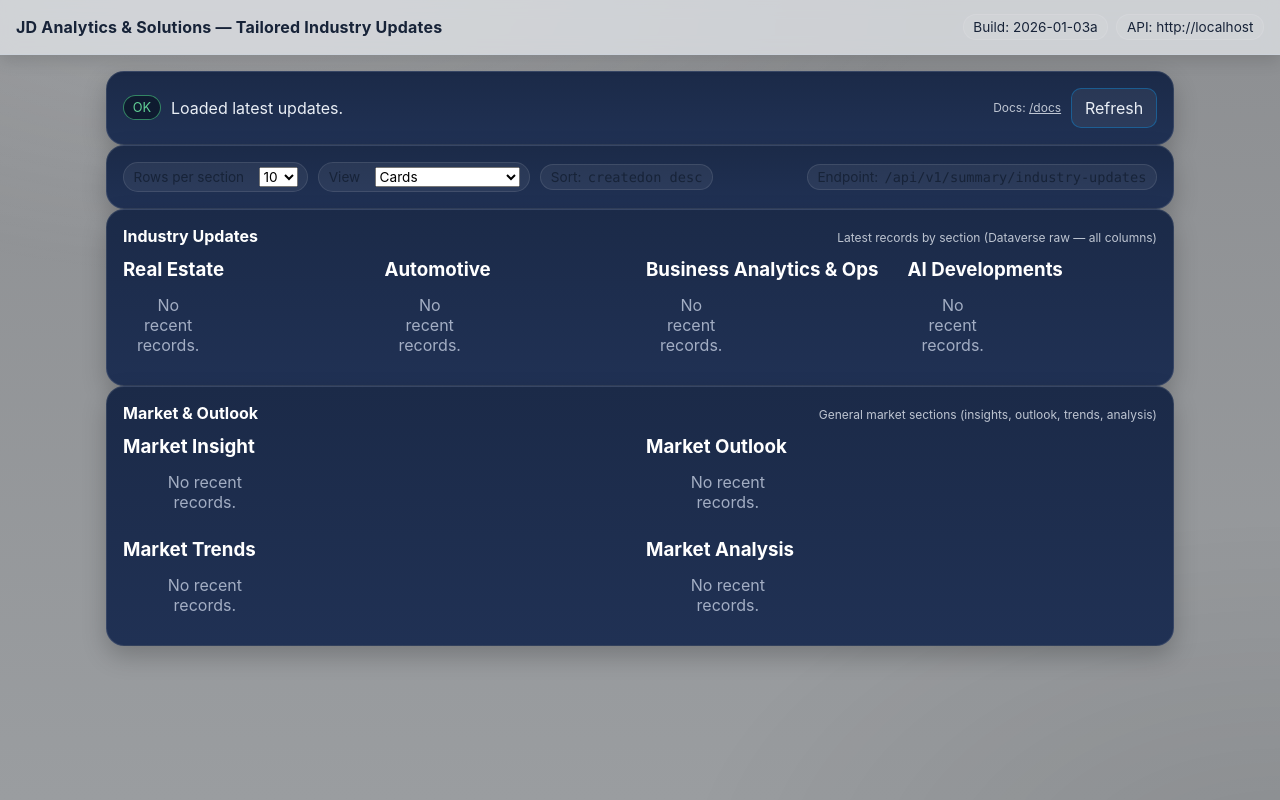
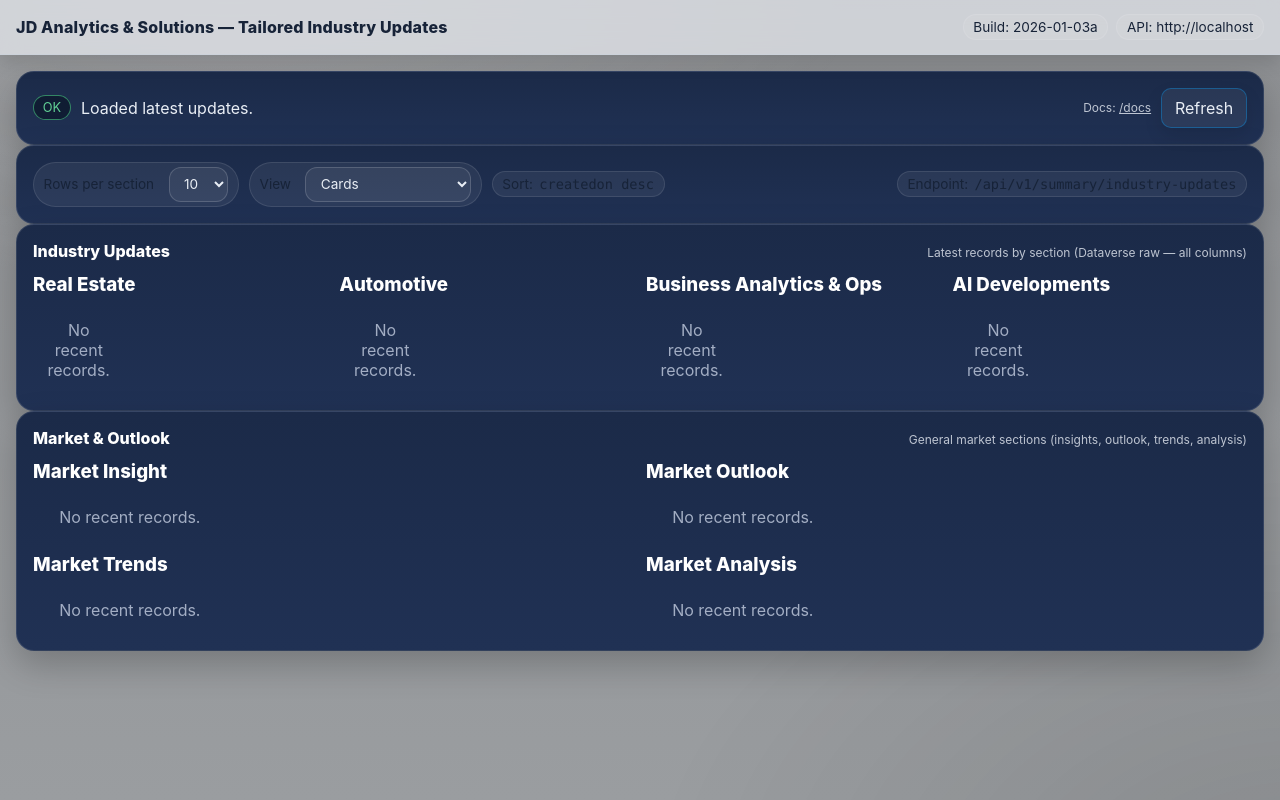
Before and after one commit to jdanalyticsandsolutions/jdas-dashboard, a FastAPI app: page / in a window 1280 px wide. Run offline with FastAPI, Linux system fonts and the light colour scheme.

Commit message:
Update style.css

```diff
--- a/static/style.css
+++ b/static/style.css
@@ -1,139 +1,203 @@
 /* ======================================
    JD Analytics & Solutions
    Tailored Industry Updates Dashboard
-   Clean Steel + Navy (JDAS style)
+   Clean Steel + Navy (Smooth JDAS style)
    ====================================== */
 
+/* ===== Theme Tokens ===== */
 :root{
-  /* Background: steel/gray (light) */
+  /* Page background (steel) */
   --bg-0:#8d8f92;
   --bg-1:#9a9da0;
 
-  /* Navy scales */
+  /* Navy stack */
+  --navy-950:#0b1220;
   --navy-900:#101a2b;
+  --navy-850:#14203a;
   --navy-800:#172338;
+  --navy-750:#1a2944;
   --navy-700:#1b2a48;
   --navy-650:#203154;
   --navy-600:#243557;
 
-  /* Accents (kept minimal; avoid heavy orange) */
+  /* Accents (minimal) */
   --blue-500:#5a8dee;
   --blue-400:#7aa3f1;
   --teal-400:#61d095;
 
-  /* Steel + text */
+  /* Neutrals / text */
   --steel-50:#f4f7fb;
   --steel-100:#eef2f7;
   --steel-200:#dde3ea;
   --steel-300:#ccd2da;
+
   --text-dark:#2f3b4c;
   --text-light:#e9eef5;
+
   --danger:#e14b4b;
 
-  /* Shared */
+  /* Surfaces / effects */
   --radius:18px;
-  --shadow:0 10px 24px rgba(0,0,0,.22);
+  --radius-sm:14px;
+  --shadow:0 14px 34px rgba(0,0,0,.22);
+  --shadow-soft:0 10px 22px rgba(0,0,0,.14);
   --border-dark:rgba(255,255,255,.12);
+  --border-dark-2:rgba(255,255,255,.18);
+
+  /* Layout */
+  --container:1280px; /* IMPORTANT: wider so 4 columns don't spill */
 }
 
-/* ===== Base / Reset ===== */
-*{box-sizing:border-box;margin:0;padding:0}
-html,body{height:100%}
+/* ===== Reset ===== */
+*{ box-sizing:border-box; margin:0; padding:0; }
+html,body{ height:100%; }
 
 body{
-  font-family:Inter,ui-sans-serif,system-ui,-apple-system,Segoe UI,Roboto,Helvetica,Arial,sans-serif;
+  font-family: Inter, ui-sans-serif, system-ui, -apple-system, Segoe UI, Roboto, Helvetica, Arial, sans-serif;
   color:var(--text-dark);
-  background:linear-gradient(180deg,var(--bg-0) 0%, var(--bg-1) 100%);
+  background: linear-gradient(180deg, var(--bg-0) 0%, var(--bg-1) 100%);
+  -webkit-font-smoothing: antialiased;
+  text-rendering: optimizeLegibility;
 }
 
-/* Soft lighting */
+/* Soft lighting overlay */
 body::before{
   content:"";
   position:fixed; inset:0;
-  pointer-events:none; z-index:0;
+  pointer-events:none;
+  z-index:0;
   background:
-    radial-gradient(1200px 600px at 20% -10%, rgba(255,255,255,.16), transparent 60%),
-    radial-gradient(1000px 600px at 100% 110%, rgba(0,0,0,.10), transparent 60%);
+    radial-gradient(1100px 620px at 18% -10%, rgba(255,255,255,.16), transparent 60%),
+    radial-gradient(1100px 700px at 102% 112%, rgba(0,0,0,.12), transparent 60%);
 }
 
 /* ===== App Bar ===== */
 .appbar{
-  position:sticky; top:0; z-index:10;
-  display:flex; align-items:center; justify-content:space-between;
-  gap:12px; padding:14px 16px;
-  background:rgba(232,235,240,.70);
-  backdrop-filter:blur(8px) saturate(1.1);
-  border-bottom:1px solid var(--steel-300);
-  box-shadow:0 6px 16px rgba(0,0,0,.12);
+  position:sticky;
+  top:0;
+  z-index:10;
+  display:flex;
+  align-items:center;
+  justify-content:space-between;
+  gap:12px;
+  padding:14px 16px;
+
+  background: rgba(232,235,240,.72);
+  border-bottom: 1px solid var(--steel-300);
+  box-shadow: 0 8px 18px rgba(0,0,0,.12);
+  backdrop-filter: blur(10px) saturate(1.15);
 }
+
 .title{
   color:var(--navy-800);
   font-size:16px;
-  font-weight:750;
-  letter-spacing:.2px
+  font-weight:800;
+  letter-spacing:.2px;
 }
-.right{ display:flex; gap:8px; align-items:center; flex-wrap:wrap }
 
-/* Pills (light) */
+.right{
+  display:flex;
+  gap:8px;
+  align-items:center;
+  flex-wrap:wrap;
+}
+
+/* Pills */
 .pill{
   border:1px solid var(--steel-300);
   color:var(--navy-800);
-  background:linear-gradient(180deg,#eef2f7,#e3e8ee);
-  border-radius:999px; padding:4px 10px; font-size:12px;
+  background: linear-gradient(180deg, #eef2f7, #e3e8ee);
+  border-radius:999px;
+  padding:5px 10px;
+  font-size:12px;
 }
 
 /* ===== Layout ===== */
 .container{
-  max-width:1100px;
-  margin:0 auto;
-  padding:16px;
+  max-width: var(--container);
+  margin: 0 auto;
+  padding: 16px;
   position:relative;
-  z-index:1
+  z-index:1;
 }
 
-/* ===== Cards ===== */
+/* If you have any “panel wrapper” around sections, keep it from clipping */
+.card,
+.panel{
+  overflow: visible; /* prevents child grids from visually “escaping” due to clipping */
+}
+
+/* ===== Cards / Panels ===== */
 .card{
-  background:linear-gradient(180deg, var(--navy-700), var(--navy-650));
-  color:var(--text-light);
-  border:1px solid rgba(255,255,255,.10);
-  border-radius:var(--radius);
-  padding:16px;
-  box-shadow:var(--shadow);
-  transition:border-color .2s ease, transform .08s ease;
+  background: linear-gradient(180deg, var(--navy-700), var(--navy-650));
+  color: var(--text-light);
+  border: 1px solid rgba(255,255,255,.10);
+  border-radius: var(--radius);
+  padding: 16px;
+  box-shadow: var(--shadow);
+  transition: transform .10s ease, border-color .18s ease, box-shadow .18s ease;
 }
-.card:hover{ border-color:rgba(255,255,255,.18) }
+
+.card:hover{
+  border-color: rgba(255,255,255,.18);
+  box-shadow: 0 16px 42px rgba(0,0,0,.24);
+}
 
 .card-title{
-  margin:0 0 10px;
-  font-size:16px;
-  font-weight:750;
-  color:#fff
+  margin: 0 0 10px;
+  font-size: 16px;
+  font-weight: 800;
+  color: #fff;
 }
 
-/* Section title (used in index inline, but safe here) */
+/* Section header row (h2/h3 + status) */
 .section-title{
-  display:flex; align-items:baseline; justify-content:space-between; gap:12px;
+  display:flex;
+  align-items:baseline;
+  justify-content:space-between;
+  gap:12px;
+  margin-bottom: 10px;
 }
-.section-title h2, .section-title h3{ color:#fff }
+
+.section-title h2,
+.section-title h3{
+  color:#fff;
+  font-weight: 850;
+}
 
 /* ===== Status ===== */
 .status{
-  display:flex; align-items:center; gap:8px;
+  display:flex;
+  align-items:center;
+  gap:8px;
   color:#d7e3f7;
-  font-size:13px
+  font-size:13px;
 }
+
 .badge{
   border-radius:999px;
   padding:4px 10px;
   font-size:12px;
-  background:#0f1b30;
-  border:1px solid rgba(255,255,255,.14);
-  color:#f4f7fb;
+  background: rgba(15,27,48,.85);
+  border: 1px solid rgba(255,255,255,.14);
+  color: #f4f7fb;
 }
-.badge.ok{ color:var(--teal-400); border-color:rgba(97,208,149,.60) }
-.badge.err{ color:var(--danger); border-color:rgba(225,75,75,.65) }
 
-.hint{ color:#e6ebf3; opacity:.82; font-size:12px }
+.badge.ok{
+  color: var(--teal-400);
+  border-color: rgba(97,208,149,.60);
+}
+
+.badge.err{
+  color: var(--danger);
+  border-color: rgba(225,75,75,.65);
+}
+
+.hint{
+  color:#e6ebf3;
+  opacity:.82;
+  font-size:12px;
+}
 
 /* ===== Toolbar / Controls ===== */
 .toolbar{
@@ -143,13 +207,30 @@ body::before{
   align-items:center;
   justify-content:space-between;
 }
-.toolbar .left, .toolbar .right{
+
+.toolbar .left,
+.toolbar .right{
   display:flex;
   flex-wrap:wrap;
   gap:10px;
   align-items:center;
 }
-select, button, input{ font:inherit }
+
+select, button, input{ font:inherit; }
+
+select{
+  border-radius: 12px;
+  padding: .48rem .65rem;
+  border: 1px solid rgba(255,255,255,.16);
+  background: rgba(255,255,255,.06);
+  color: var(--text-light);
+  outline:none;
+}
+
+select:focus{
+  border-color: rgba(90,141,238,.55);
+  box-shadow: 0 0 0 3px rgba(90,141,238,.20);
+}
 
 /* Buttons */
 .btn{
@@ -157,88 +238,136 @@ select, button, input{ font:inherit }
   border-radius:12px;
   padding:.55rem .8rem;
   border:1px solid rgba(255,255,255,.14);
-  background:rgba(255,255,255,.06);
-  color:inherit;
-  transition:transform .06s ease, background .15s ease, border-color .15s ease;
-}
-.btn:hover{
-  background:rgba(255,255,255,.10);
-  border-color:rgba(255,255,255,.22);
-  transform:translateY(-1px);
-}
-.btn.primary{
-  border-color:rgba(90,141,238,.45);
-}
-.btn.primary:hover{
-  border-color:rgba(90,141,238,.65);
+  background: rgba(255,255,255,.06);
+  color: inherit;
+  transition: transform .08s ease, background .15s ease, border-color .15s ease, box-shadow .15s ease;
 }
 
-/* ===== Cards list (records) ===== */
+.btn:hover{
+  background: rgba(255,255,255,.10);
+  border-color: rgba(255,255,255,.22);
+  transform: translateY(-1px);
+}
+
+.btn:active{
+  transform: translateY(0px);
+}
+
+.btn.primary{
+  border-color: rgba(90,141,238,.45);
+  box-shadow: 0 8px 18px rgba(0,0,0,.10);
+}
+
+.btn.primary:hover{
+  border-color: rgba(90,141,238,.65);
+}
+
+/* ===== KEY FIX: Section column layout (4+ columns wrap correctly) =====
+   Apply this class to the wrapper that holds: Real Estate, Automotive, etc.
+   If your HTML doesn't have it yet, add class="section-grid" to that wrapper.
+*/
+.section-grid{
+  display:grid;
+  grid-template-columns: repeat(auto-fit, minmax(240px, 1fr));
+  gap: 12px;
+  align-items: start;
+}
+
+/* ===== Cards list (records) =====
+   Uses auto-fit so it never “forces” a 3-col layout that breaks.
+*/
 .cards{
   display:grid;
   gap:10px;
-}
-@media(min-width: 980px){
-  .cards{ grid-template-columns: repeat(2, 1fr) }
-}
-@media(min-width: 1200px){
-  .cards{ grid-template-columns: repeat(3, 1fr) }
+  grid-template-columns: repeat(auto-fit, minmax(240px, 1fr));
+  align-items: start;
 }
 
+/* Individual record “chip/card” */
 .carditem{
-  border:1px solid rgba(255,255,255,.10);
-  background:rgba(255,255,255,.04);
-  border-radius:14px;
-  padding:12px;
+  border: 1px solid rgba(255,255,255,.10);
+  background: rgba(255,255,255,.045);
+  border-radius: var(--radius-sm);
+  padding: 12px;
+  box-shadow: var(--shadow-soft);
+  transition: transform .10s ease, border-color .15s ease, background .15s ease;
 }
+
+.carditem:hover{
+  transform: translateY(-1px);
+  border-color: rgba(255,255,255,.18);
+  background: rgba(255,255,255,.065);
+}
+
 .carditem .t{
-  font-weight:750;
-  margin:0 0 4px 0;
-  color:#fff;
+  font-weight: 850;
+  margin: 0 0 6px 0;
+  color: #fff;
+  line-height: 1.2;
 }
+
 .carditem .d{
-  opacity:.82;
-  font-size:.85rem;
-  margin:0 0 8px 0;
+  opacity: .84;
+  font-size: .86rem;
+  margin: 0 0 8px 0;
+  line-height: 1.35;
 }
+
 .carditem .b{
-  opacity:.92;
-  margin:0;
+  opacity: .92;
+  margin: 0;
+  line-height: 1.35;
 }
 
 /* ===== Messages ===== */
-.empty, .loading{ padding:18px; text-align:center; color:#cfd8ea }
+.empty, .loading{
+  padding: 18px;
+  text-align:center;
+  color:#cfd8ea;
+}
+
 @keyframes pulse{ 0%,100%{opacity:.55} 50%{opacity:1} }
 .loading{ animation:pulse 1.2s ease-in-out infinite }
 
 /* ===== Debug / details ===== */
 details{
-  border-radius:12px;
-  border:1px solid rgba(255,255,255,.10);
-  background:rgba(255,255,255,.03);
-  padding:10px;
+  border-radius: 12px;
+  border: 1px solid rgba(255,255,255,.10);
+  background: rgba(255,255,255,.035);
+  padding: 10px;
 }
-details summary{ cursor:pointer }
-pre{ white-space:pre-wrap; word-wrap:break-word }
+
+details summary{ cursor:pointer; }
+
+pre{
+  white-space: pre-wrap;
+  word-wrap: break-word;
+}
 
 .mono{
   font-family: ui-monospace, SFMono-Regular, Menlo, Monaco, Consolas, "Liberation Mono", "Courier New", monospace;
 }
 
 /* ===== Links ===== */
-a{ color:inherit }
-a:hover{ opacity:.9 }
+a{ color: inherit; }
+a:hover{ opacity: .92; }
 
 /* ===== Helpers ===== */
-.spacer{ height:14px }
-.hidden{ display:none !important }
-.error{ color:#ff99aa }
+.spacer{ height: 14px; }
+.hidden{ display:none !important; }
+.error{ color: #ff99aa; }
 
 /* ===== Embeds ===== */
-iframe{ border-radius:12px }
+iframe{ border-radius: 12px; }
 
 /* ===== Responsive ===== */
-@media (max-width:700px){
-  .card-title{ font-size:15px }
-  .title{ font-size:15px }
+@media (max-width: 900px){
+  .container{ padding: 14px; }
+  .title{ font-size: 15px; }
 }
+
+@media (max-width: 700px){
+  .card{ padding: 14px; }
+  .card-title{ font-size: 15px; }
+  .section-grid{ grid-template-columns: 1fr; }
+}
```
